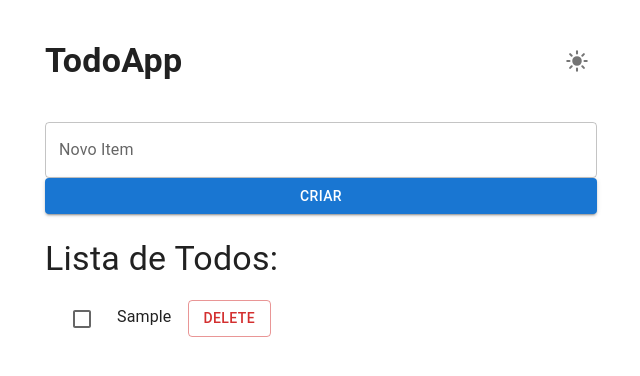
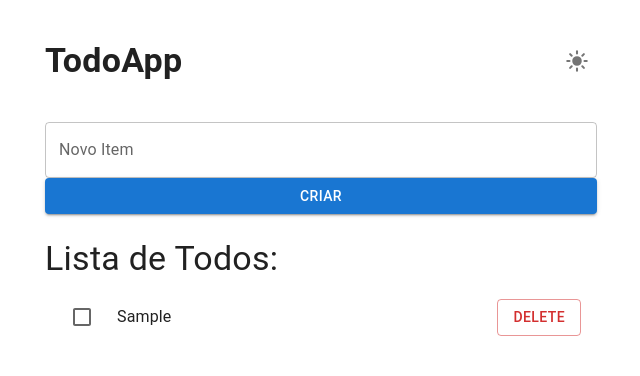
Before and after one commit to ribeiro-dev/react-todo, a React (Vite) app: page / in a window 1280 px wide. Both pictures are taken after typing "Sample" into the empty fields and a click on the button "CRIAR". Shown: the top 376 px of the page, without its empty margins (319-959 px from the left). Built offline with nearby package versions, Linux system fonts and the light colour scheme; the HTML template or start-up script is replaced by a standard one.

Commit message:
style: align delete button to the right

```diff
--- a/src/pages/Home/components/TodoItem.jsx
+++ b/src/pages/Home/components/TodoItem.jsx
@@ -11,17 +11,16 @@ export default function TodoItem({ completed, id, title, toggleTodo, deleteTodo
           onChange={e => toggleTodo(id, e.target.checked)}
         />
       </ListItemIcon>
-      <ListItemText>
-        {title}
+
+      <ListItemText primary={title} />
+
       <Button
         color='error'
         variant='outlined'
         onClick={() => deleteTodo(id)}
-          sx={{ml: 2}}
       >
         Delete
       </Button>
-    </ListItemText>
     </ListItem >
   )
 }
```
Lines whose indentation alone changed are shown as unchanged.
